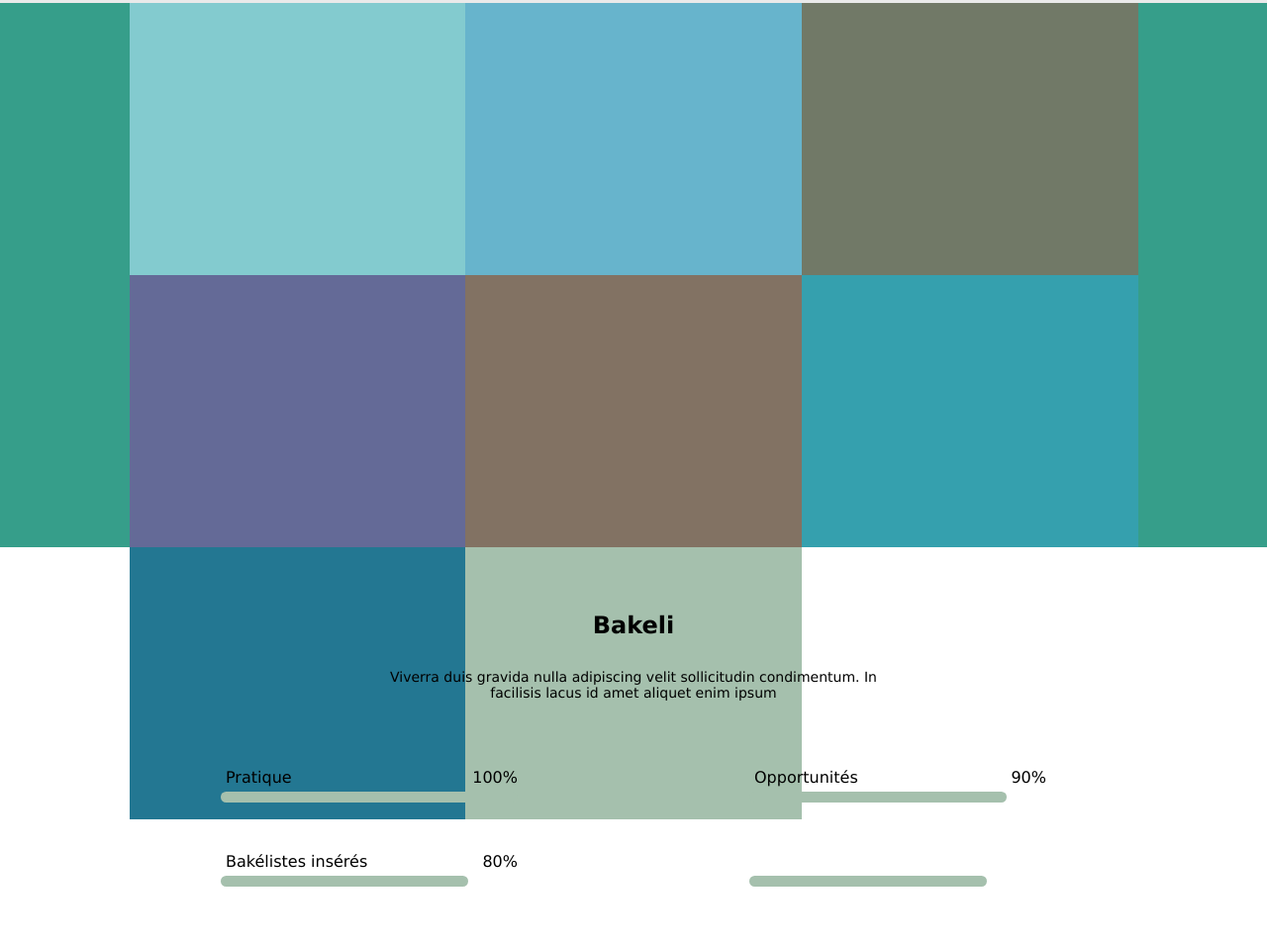
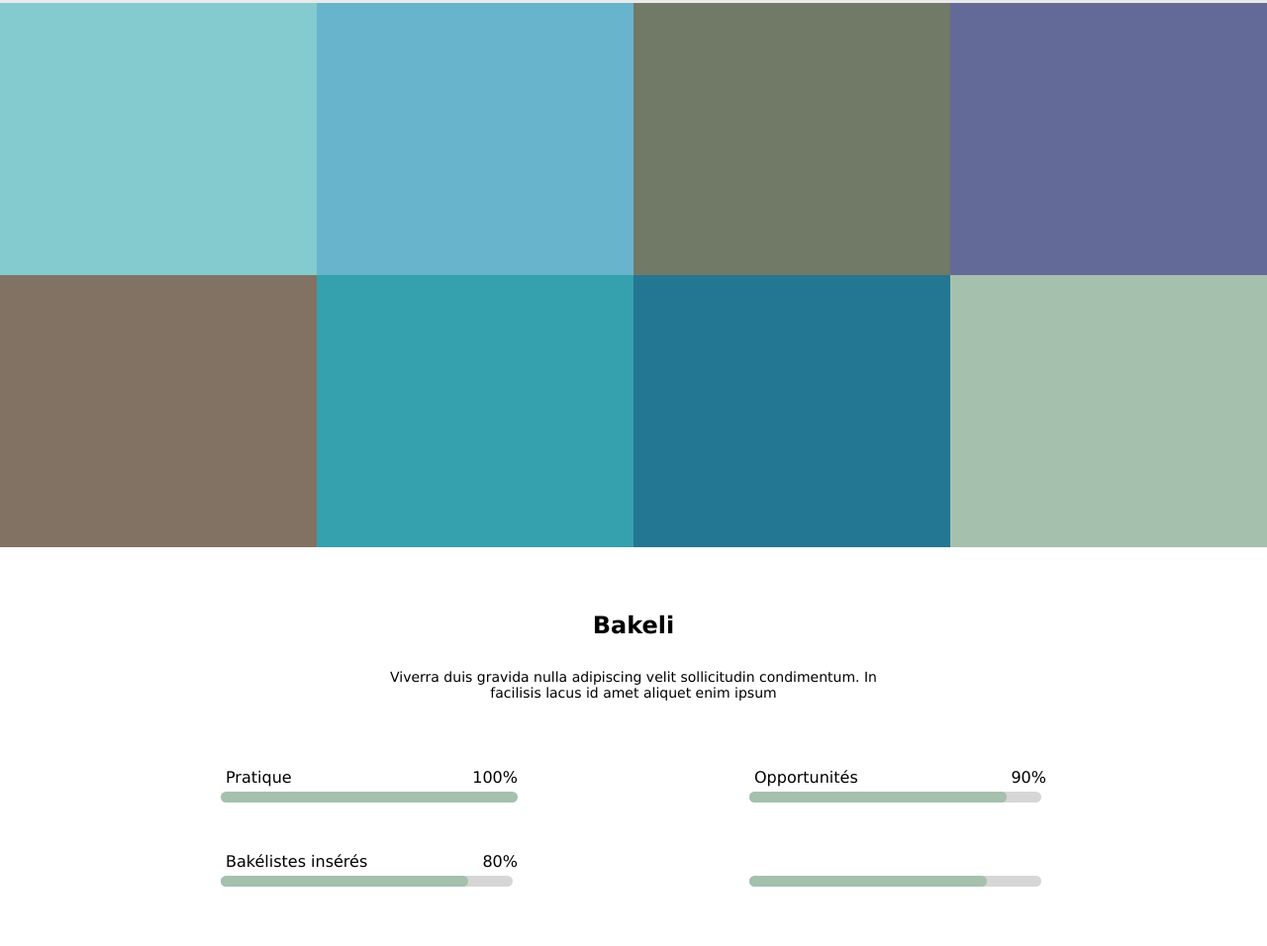
Before and after one commit to bamara-d/Tch4-Validation2-Landing-page, a plain HTML site: page index.html in a window 1280 px wide. Shown: the part 1484-2440 px from the top of the page at 99% size. Drawn offline with Linux system fonts and the light colour scheme.

Commit message:
Modification section2 et section5

```diff
--- a/index.html
+++ b/index.html
@@ -116,20 +116,25 @@
               <label for="bak-ins"
                 >Bakélistes insérés <span class="percent pct2">80%</span></label
               >
-              <div class="barre2"></div>
-              <div class="barre2a"></div>
+              <div class="barre2">
+                <div class="barre2a"></div>
+              </div>
             </div>
           </div>
           <div class="box5b-right">
             <div class="box5b-range">
-              <label for="opport" class="br3a">Opportunités <span class="percent pct3">90%</span></label>
-              <div class="barre3"></div>
-              <div class="barre3a"></div>
+              <label for="opport" class="br3a"
+                >Opportunités <span class="percent pct3">90%</span></label
+              >
+              <div class="barre3">
+                <div class="barre3a"></div>
+              </div>
             </div>
             <div class="box5b-range">
               <label for="" class="br4a" style="color: #fff">#</label>
-              <div class="barre4"></div>
-              <div class="barre4a"></div>
+              <div class="barre4">
+                <div class="barre4a"></div>
+              </div>
             </div>
           </div>
         </div>
--- a/landing.css
+++ b/landing.css
@@ -176,11 +176,11 @@
 .sect4 .box4{
   display: grid;
   justify-content: center;
-  grid-template-columns: repeat(auto-fill, 339.5px);
+  grid-template-columns: repeat(4, 1fr);
 }
 .sect4 .box4 .box{
-  width: 339.5x;
-  min-width: 340px;
+  /* width: 339.5x; */
+  /* min-width: 340px; */
   height: 275px;
   display: flex;
   justify-content: center;
@@ -285,56 +285,53 @@
 }
 
 .barre2 {
-  width: 250px;
-  height: 11px;
-  background-color: #A5C0AD;
-  border-radius: 20px;
-  position: relative;
-  z-index: 1;
-}
-.barre2a {
-  width: 295px;
-  height: 11px;
-  background-color: #d6d6d6;
-  border-radius: 20px;
-  position: absolute;
-  top: 359.2vh;
-  left: 268px;
-}
-.barre3 {
-  width: 260px;
-  height: 11px;
-  background-color: #A5C0AD;
-  border-radius: 20px;
-  position: relative;
-  z-index: 1;
-}
-.barre3a {
   width: 295px;
   height: 11px;
   background-color: #d6d6d6;
   border-radius: 20px;
   position: relative;
+
+}
+
+.barre2a {
+  z-index: 1;
+  width: 250px;
+  height: 11px;
+  background-color: #A5C0AD;
+  border-radius: 20px;
   position: absolute;
-  top: 345.2vh;
-  left: 801px;
+  /* top: 359.2vh; */
+  /* left: 268px; */
+}
+.barre3 {
+  width: 295px;
+  height: 11px;
+  background-color: #d6d6d6;
+  border-radius: 20px;
+  position: relative;
+}
+.barre3a {
+  width: 260px;
+  height: 11px;
+  background-color: #A5C0AD;
+  border-radius: 20px;
+  position: absolute;
+  z-index: 1;
 }
 .barre4 {
+  width: 295px;
+  height: 11px;
+  background-color: #d6d6d6;
+  border-radius: 20px;
+  position: relative;
+}
+.barre4a {
   width: 240px;
   height: 11px;
   background-color: #A5C0AD;
   border-radius: 20px;
-  position: relative;
+  position: absolute;
   z-index: 1;
-}
-.barre4a {
-  width: 295px;
-  height: 11px;
-  background-color: #d6d6d6;
-  border-radius: 20px;
-  position: absolute;
-  top: 359.2vh;
-  left: 801px;
 }
 
 
```
